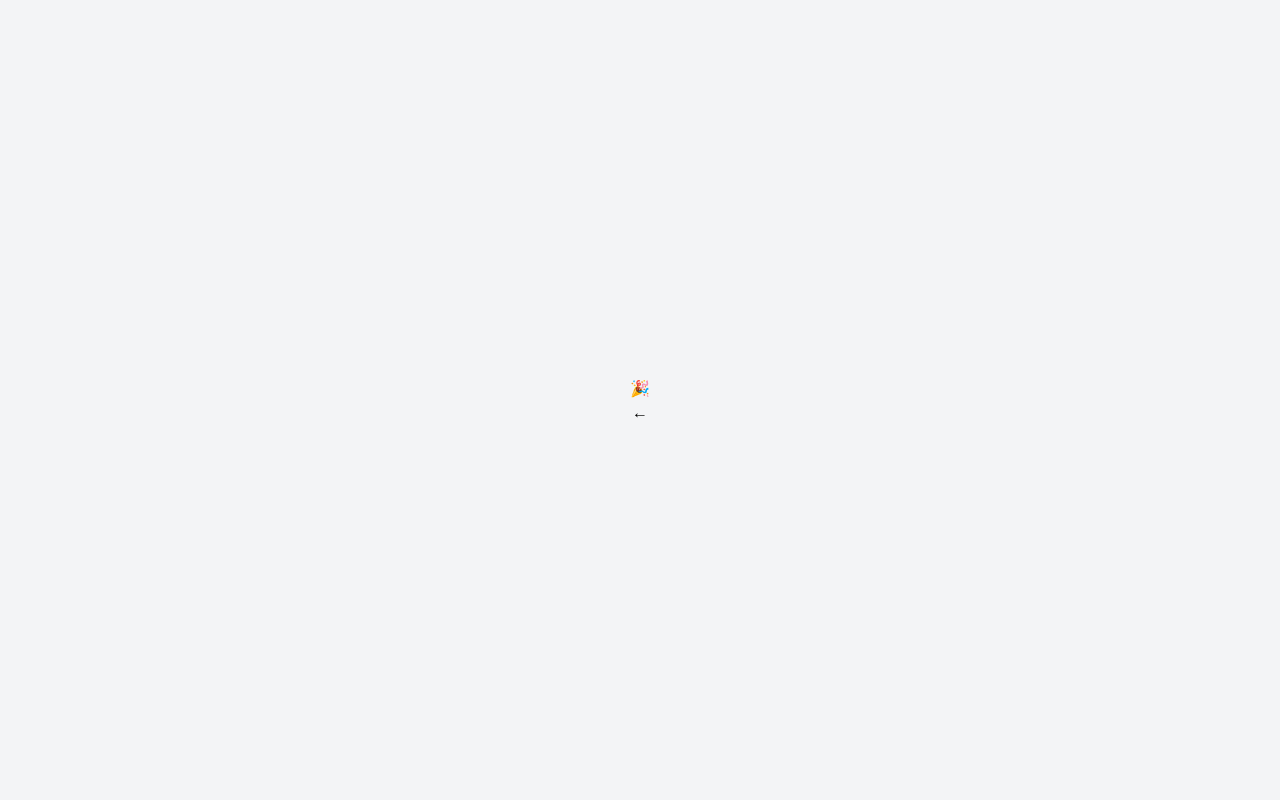
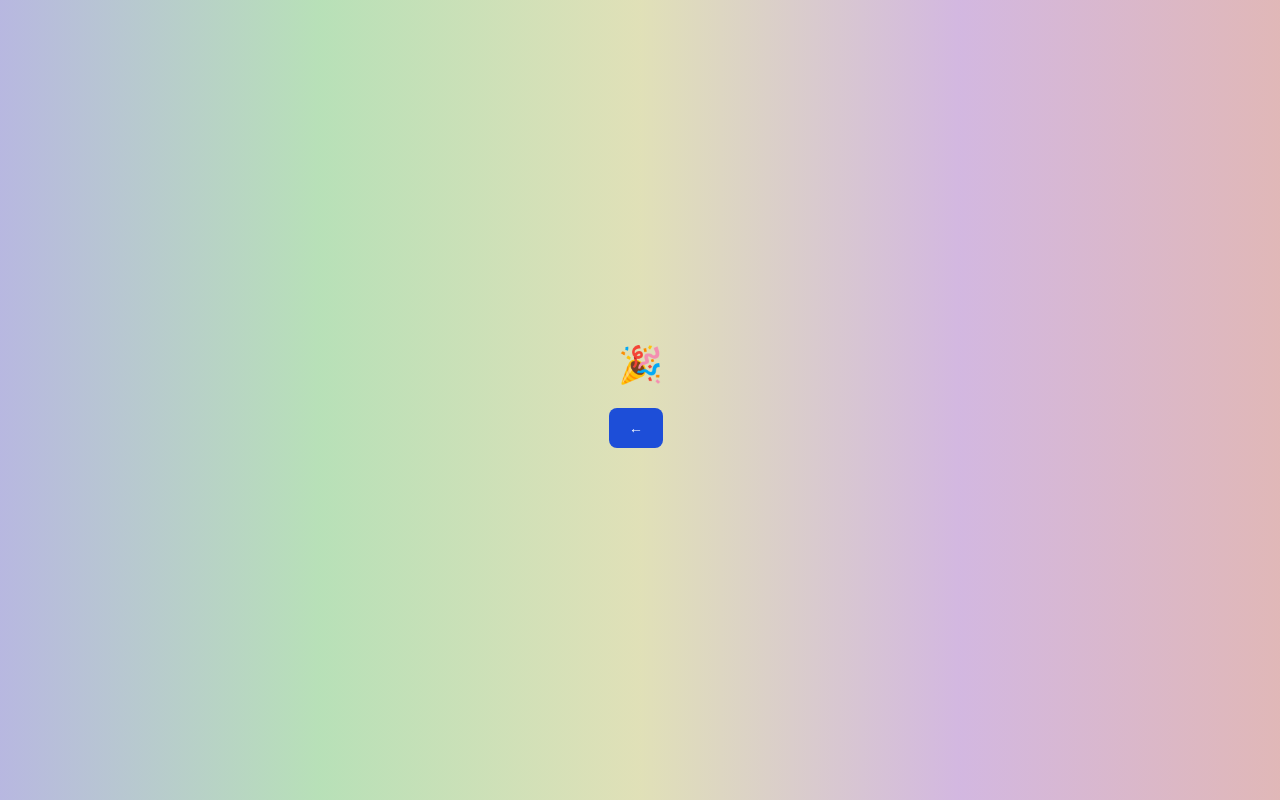
Before and after one commit to tokotoko9981/colors, a Next.js app: page /clear in a window 1280 px wide. Built offline with nearby package versions, Linux system fonts and the light colour scheme.

Commit message:
clear bg-rainbow

```diff
--- a/src/app/clear/page.js
+++ b/src/app/clear/page.js
@@ -6,7 +6,7 @@ import { useRouter } from "next/navigation";
 const Clear = () => {
   const router = useRouter();
   return (
-    <div className="flex flex-col items-center justify-center h-screen text-center bg-clear-bg">
+    <div className="flex flex-col items-center justify-center h-screen text-center bg-rainbow">
       <h1 className="text-clear-title">🎉</h1>
       <button type="button" className="btn-clear" onClick={() => router.push("/")}>
         ←
--- a/src/main.css
+++ b/src/main.css
@@ -1,3 +1,16 @@
-@import "tailwindcss/base";
-@import "tailwindcss/components";
-@import "tailwindcss/utilities";
+@tailwind base;
+@tailwind components;
+@tailwind utilities;
+
+@layer utilities {
+  .bg-rainbow {
+    background: linear-gradient(to right, hsl(240,40%,80%), hsl(120,40%,80%), hsl(60,40%,80%), hsl(280,40%,80%), hsl(0,40%,80%));
+  }
+  .btn-clear {
+    @apply text-white bg-blue-700 hover:bg-blue-800 focus:ring-4 focus:ring-blue-300 font-medium rounded-lg text-sm px-5 py-2.5 me-2 mb-2 dark:bg-blue-600 dark:hover:bg-blue-700 focus:outline-none dark:focus:ring-blue-800;
+  }
+
+  .text-clear-title {
+    @apply text-4xl font-bold mb-6;
+  }
+}
--- a/tailwind.config.js
+++ b/tailwind.config.js
@@ -1,13 +1,21 @@
 // tailwind.config.js
 module.exports = {
   content: [
-    "./src/**/*.{js,jsx,ts,tsx}",
+    "./src/**/*.{js,jsx,ts,tsx,css}",
+    "./public/index.html",
   ],
   safelist: [
     'bg-blue-200',
     'bg-green-200',
+    'bg-yellow-200',
+    'bg-purple-200',
+    'bg-red-200',
+    'bg-blue-500',
+    'bg-green-500',
+    'bg-yellow-500',
+    'bg-purple-500',
+    'bg-red-500',
     'bg-gray-500',
-    'bg-yellow-200',
   ],
   theme: {
     extend: {},
```
Also changed, not shown: 1 other file (tests, documents, lock files or other folders).
